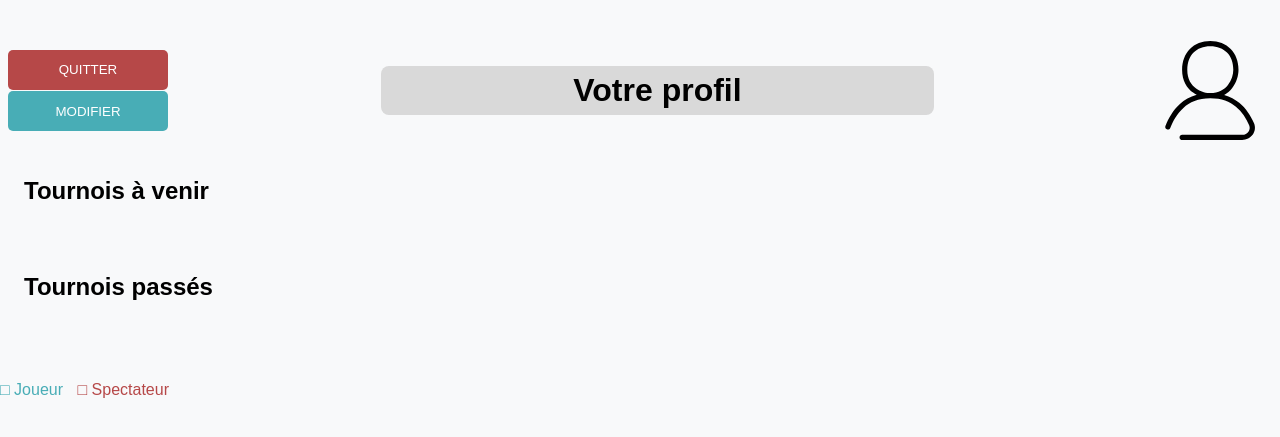
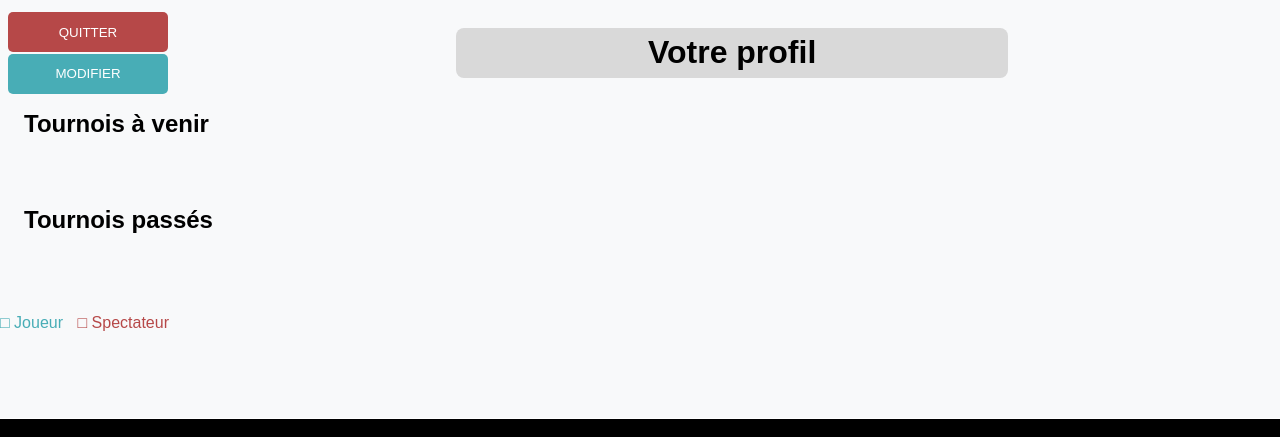
Before and after one commit to ToToChti/nexus-tournament, a plain HTML site: page client/users/user_profil.ejs in a window 1280 px wide. Shown: the part 68-505 px from the top of the page. Drawn offline with nearby package versions, Linux system fonts and the light colour scheme; files that its build step writes are made by us from their sources; no server answers.

Commit message:
user profil ( oui j'ai galéré pour du css de base)

```diff
--- a/client/admin/management_tournament.ejs
+++ b/client/admin/management_tournament.ejs
@@ -59,7 +59,6 @@
                 <input type="text" placeholder="Commentateurs" id="commentator" name="commentator" value="">
             </form>
 
-            <!-- Image et boutons à droite -->
             <!-- Image et boutons à droite -->
             <div class="right-section">
                 <div class="tournament-image-box">
--- a/client/users/user_profil.css
+++ b/client/users/user_profil.css
@@ -16,14 +16,18 @@ body {
     background-color: #D9D9D9; /* Couleur de fond claire */
     display: inline-block; /* Ajuste la taille du rectangle autour du texte */
     border-radius: 8px; /* Coins arrondis (facultatif) */
+    margin: 0 auto;
+    margin-left : 9em;
 }
 
 .header-container {
     display: flex;
     justify-content: center; /* Centre horizontalement */
     align-items: center; /* Centre verticalement */
-    height: 100px; /* Ajustez la hauteur pour centrer verticalement */
+    height: 150px; /* Ajustez cette hauteur selon votre besoin */
+    text-align: center;
 }
+
 
 .scrolling-box, .scrolling-box2 {
     width: 100%;
@@ -188,15 +192,9 @@ tbody tr:last-child td {
     background-position: center;
     border-radius: 8px; /* Ajout d'un effet arrondi si nécessaire */
     padding: 0px; /* Espacement interne */
-    display: flex; /* Flexbox pour aligner les éléments */
+    display: inline-flex;
     justify-content: space-between; /* Sépare le contenu à gauche et à droite */
     align-items: center; /* Aligne verticalement les éléments */
-}
-
-.profilePicture {
-    width: 125px;
-    height: 125px;
-    border-radius: 50%; /* Rendre l'image circulaire */
 }
 
 h3{
--- a/client/users/user_profil.ejs
+++ b/client/users/user_profil.ejs
@@ -20,7 +20,7 @@
             <img id="preview-image" src="photo" alt="" class="profile-image">
         </div>
 
-        <div class="container mt-5">
+        <div class="container ">
             <div class="button-container">
                 <a href="home">
                     <button class="deconect">QUITTER</button>
@@ -30,10 +30,7 @@
                     <button class="modifier">MODIFIER</button>
                 </a>
             </div>
-            <div class="d-flex justify-content-between align-items-center mb-4 header-container">
-                <h1 class="header-title">Votre profil</h1>
-            </div>
-            <img class="profilePicture" src="../images/profile_icon.svg">
+            <h1 class="header-title">Votre profil</h1>
         </div>
 
 
@@ -139,6 +136,7 @@
             }
         });
 
+        /*
         async function getProfilePictureURL() {
             const response = await fetch('/getProfilePictureURL', {
                 method: "POST"
@@ -150,8 +148,9 @@
             }
         }
 
+
         getProfilePictureURL()
-
+        */
     </script>
 
     <%- include('../includes/footer.ejs', {user}) %>
```
Also changed, not shown: client/uploads/image-1737101707926.png (added).
